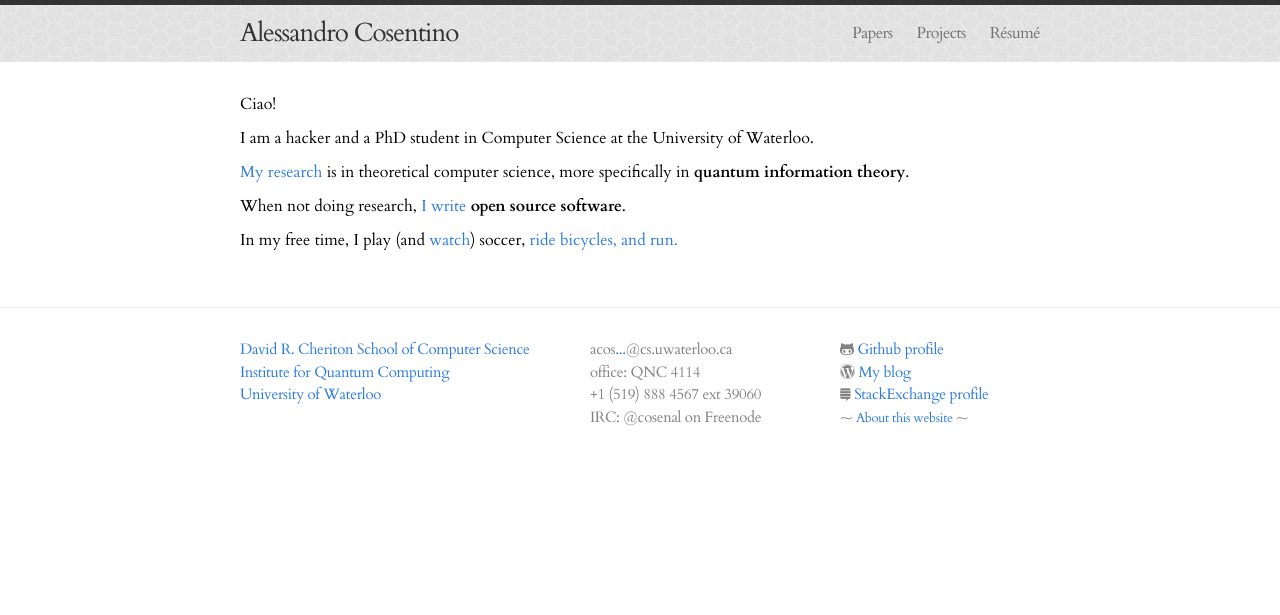
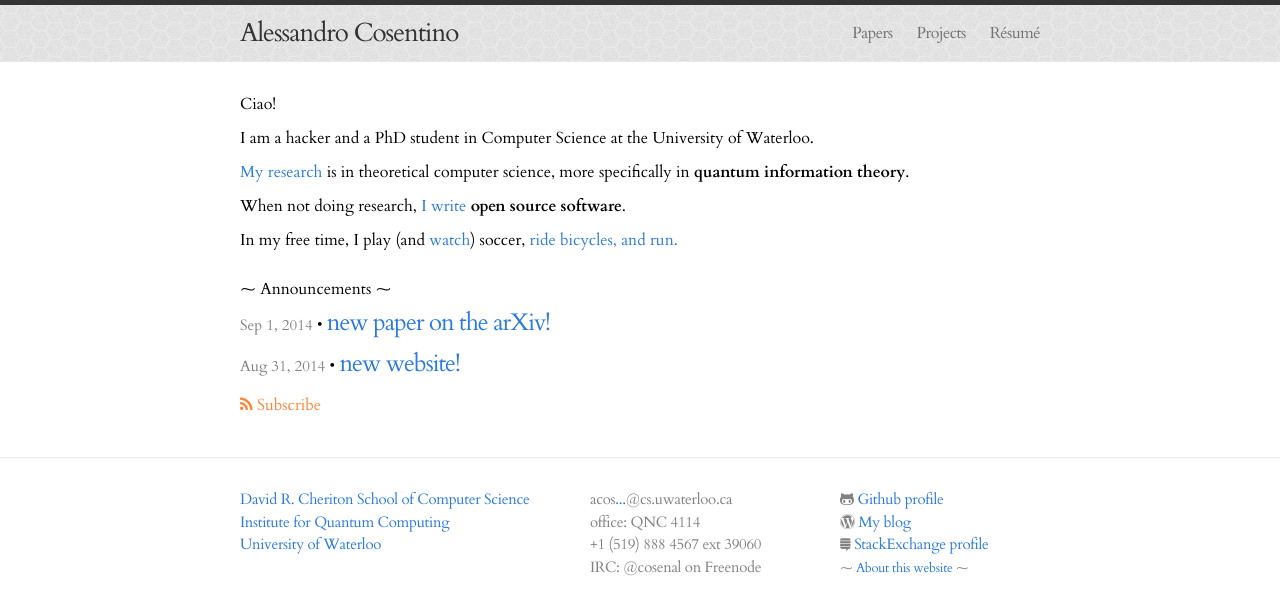
Before and after one commit to cosenal/cosenal.github.io, a Jekyll site: the page built from index.html, in a window 1280 px wide. Shown: the top 615 px of the page. Built offline with Jekyll 4.4.1, drawn with Linux system fonts in a browser that asks for light colours; nearby versions of some CDN libraries.

Commit message:
announcements section

```diff
--- a/_layouts/paper.html
+++ b/_layouts/paper.html
@@ -5,7 +5,8 @@ layout: default
 
   <header class="post-header">
     <h1><a href="http://www.arxiv.org/abs/{{ page.arxiv }}">{{ page.title }}</a></h1>
-    <p class="meta">{{ page.date | date: "%b %-d, %Y" }}{% if page.author %} • {{ page.author }}{% endif %}{% if page.meta %} • {{ page.meta }}{% endif %}</p>
+    <h2>{{ page.authors }}</h2>
+    <p class="meta">{{ page.date | date: "%b %-d, %Y" }}</p>
   </header>
 
   <article class="post-content">
--- a/css/main.css
+++ b/css/main.css
@@ -154,6 +154,8 @@ a:visited { color: #205caa; }
 
 .home p { margin-bottom: 10px; }
 
+.home h2 { margin-bottom: 10px; }
+
 .home .credit { text-align : right; page-break-before: avoid;
    font-family:Verdana,Arial,Helvetica,sans-serif; }
 .home .credit small { font-size: 80%; }
@@ -168,35 +170,14 @@ a:visited { color: #205caa; }
     opacity: 0.5;
 }
 
-/*.home blockquote {
-    padding: 20px 25px;
-    border-left: 5px solid #CCC;
-    margin-bottom: 24px;
-    background: none repeat scroll 0% 0% #EEE;
-    position: relative;
+.posts {
+  /*margin-left: 20px;*/
+  list-style-type: none;
 }
 
-.home blockquote:after {
-    bottom: 0px;
-    right: 10px;
-    content: "”";
+.posts li {
+  margin-bottom: 15px;
 }
-
-.home blockquote:before {
-    top: 0px;
-    left: 10px;
-    content: "“";
-}
-
-.home blockquote:after, blockquote:before {
-    color: #CCC;
-    font-size: 15px;
-    /*position: absolute;*/
-}
-
-.posts { list-style-type: none; }
-
-.posts li { margin-bottom: 30px; }
 
 .posts .post-link {
   font-size: 24px;
@@ -205,7 +186,7 @@ a:visited { color: #205caa; }
 }
 
 .posts .post-date {
-  display: block;
+  /*display: block;*/
   font-size: 15px;
   color: #818181;
 }
@@ -217,7 +198,7 @@ a:visited { color: #205caa; }
 .post-header { margin: 10px 0 30px; }
 
 .post-header h1 {
-  font-size: 42px;
+  font-size: 30px;
   letter-spacing: -1.75px;
   line-height: 1;
   font-weight: 300;
@@ -460,6 +441,8 @@ a:visited { color: #205caa; }
 .rss-subscribe a {
   text-decoration: none;
   outline: 0;
+  color: #FF6600;
+  opacity: 0.8;
 }
 
 /* Resume */
--- a/index.html
+++ b/index.html
@@ -17,21 +17,20 @@ layout: default
   </div>
 
   {% if site.posts.size > 0 %}
-  <h2>News</h2>
+  <h2>&#x2053; Announcements &#x2053;</h2>
 
   <ul class="posts">
     {% for post in site.posts %}
       <li>
-        <span class="post-date">{{ post.date | date: "%b %-d, %Y" }}</span>
+        <span class="post-date">{{ post.date | date: "%b %-d, %Y" }}</span> •
         <a class="post-link" href="{{ post.url | prepend: site.baseurl }}">{{ post.title }}</a>
       </li>
     {% endfor %}
   </ul>
 
   <p class="rss-subscribe">
-    <a class="fa fa-rss" href="{{ "/feed.xml" | prepend: site.baseurl }}"></a>
-    subscribe
-    <a href="{{ "/feed.xml" | prepend: site.baseurl }}">via RSS</a>
+    <a href="{{ "/feed.xml" | prepend: site.baseurl }}">
+      <span class="fa fa-rss" ></span> Subscribe</a>
   </p>
   {% endif %}
 
```
Also changed, not shown: _drafts/2014-08-09-welcome-to-jekyll.markdown (deleted, +0 -8 lines), _papers/separable.md (+1 -0 lines), _posts/2014-08-31-new_website.markdown (added, +10 -0 lines), _posts/2014-09-01-sep_paper_arxiv.markdown (added, +10 -0 lines).
